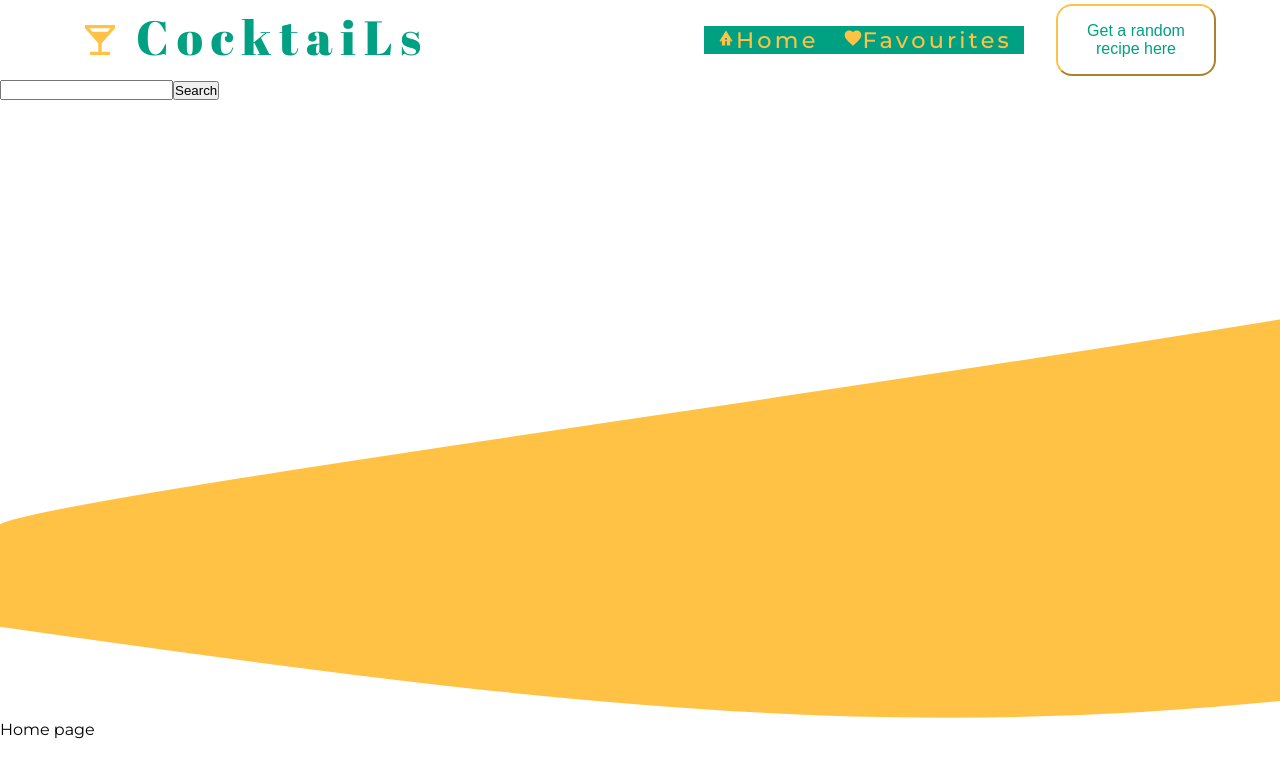
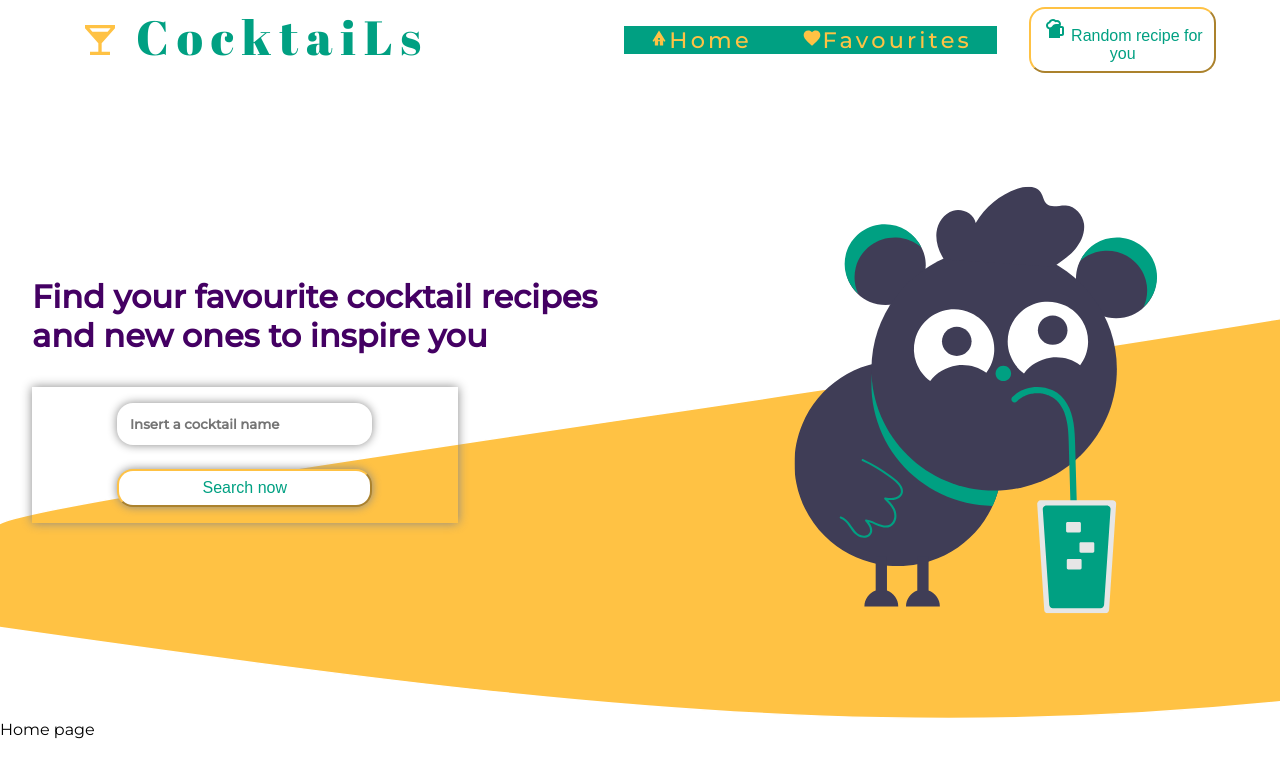
Before and after one commit to Dimitar-Velchev/Cocktails-Task, a React (Create React App) app in the folder cocktails/: page / in a window 1280 px wide. Shown: the top 778 px of the page. Built offline with nearby package versions, Linux system fonts and the light colour scheme.

Commit message:
style the search component

```diff
--- a/cocktails/src/components/GlobalStyles.js
+++ b/cocktails/src/components/GlobalStyles.js
@@ -44,7 +44,26 @@ img{
 input{
     font-weight: bold;
     font-family: "Montserrat",sans-serif;
+    cursor: pointer;
 }
+
+
+button{
+    font-size: 1rem;
+      color: rgb(0,160,130);
+      background: white;
+      border-color: rgb(255, 194, 68);
+      padding: 0.5rem;
+      border-radius: 1rem;
+      font-weight: 400;
+      cursor: pointer;
+}
+
+button:hover {
+        border: 2px solid rgb(68, 0, 99);
+        font-weight: 600;
+        color: rgb(255, 194, 68);
+      }
 
 `;
 
--- a/cocktails/src/components/Header.js
+++ b/cocktails/src/components/Header.js
@@ -3,6 +3,7 @@ import styled from "styled-components";
 import LocalBarIcon from "@mui/icons-material/LocalBar";
 import BungalowIcon from "@mui/icons-material/Bungalow";
 import FavoriteIcon from "@mui/icons-material/Favorite";
+import SportsBarIcon from '@mui/icons-material/SportsBar';
 
 function Header() {
   return (
@@ -28,7 +29,7 @@ function Header() {
         </ul>
       </nav>
       <div className="random-btn-container">
-        <button className="random-btn">Get a random recipe here</button>
+        <button className="random-btn"><SportsBarIcon />  Random recipe for you </button>
       </div>
     </StyledHeader>
   );
@@ -43,7 +44,7 @@ const StyledHeader = styled.header`
   color: rgb(255, 194, 68);
   .logo-container {
     display: flex;
-    flex: 4;
+    flex: 3;
     .logo-img {
       font-size: 2.5rem;
       font-weight: 500;
@@ -78,16 +79,6 @@ const StyledHeader = styled.header`
   .random-btn-container {
     display: flex;
     flex: 1;
-    .random-btn {
-      font-size: 1rem;
-      color: rgb(0,160,130);
-      background: white;
-      border-color: rgb(255, 194, 68);
-      padding: 1rem 1rem;
-      border-radius: 1rem;
-      font-weight: 400;
-      cursor: pointer;
-    }
   }
 `;
 
--- a/cocktails/src/components/Search.js
+++ b/cocktails/src/components/Search.js
@@ -1,25 +1,82 @@
 import styled from "styled-components";
-import backgrd from '../img/backgrd.svg';
+import backgrd from "../img/backgrd.svg";
+import cow from "../img/cow.svg";
 
 function Search() {
   return (
     <StyledSearch>
-      <form className="search-form">
-        <input type="text" className="search-input" />
-        <button type="submit" className="search-btn">
-          Search
-        </button>
-      </form>
+      <div className="form-wrapper">
+        <h1>
+          Find your favourite cocktail recipes and new ones to inspire you
+        </h1>
+        <form className="form-field">
+          <input
+            type="text"
+            className="search-input"
+            placeholder="Insert a cocktail name"
+          />
+          <button type="submit" className="search-btn">
+            Search now
+          </button>
+        </form>
+      </div>
+      <div className="search-svg">
+        <img src={cow} alt="" />
+      </div>
     </StyledSearch>
   );
 }
 
 const StyledSearch = styled.div`
- background-image: url(${backgrd});
+  background-image: url(${backgrd});
   min-height: 80vh;
   width: 100%;
   background-repeat: no-repeat;
   background-size: cover;
+  display: flex;
+  .form-wrapper {
+    flex: 1 1 20rem;
+    display: flex;
+    flex-direction: column;
+    justify-content: center;
+    margin: 2rem;
+    h1 {
+      font-weight: 600;
+      color: rgb(68, 0, 99);
+      margin-bottom: 2rem;
+    }
+    .form-field {
+      display: flex;
+      flex-direction: column;
+      box-shadow: 0px 0px 10px #888888;
+      align-items: center;
+      width: 70%;
+      input {
+        padding: 0.8rem;
+        border: none;
+        border-radius: 1rem;
+        box-shadow: 0px 0px 10px #888888;
+        margin: 1rem 0.5rem;
+        outline-color: rgb(68, 0, 99);
+        width: 60%;
+      }
+      button {
+        box-shadow: 0px 0px 10px #888888;
+        width: 60%;
+        margin: 0.5rem 1.5rem 1rem;
+      }
+
+    }
+  }
+  .search-svg {
+    flex: 1 1 20rem;
+    display: flex;
+    justify-content: center;
+    align-items: center;
+    img {
+      width: 60%;
+    }
+  }
 `;
 
 export default Search;
```
Also changed, not shown: cocktails/src/img/cow.svg (added), cocktails/src/img/glassSvg.svg (added).
